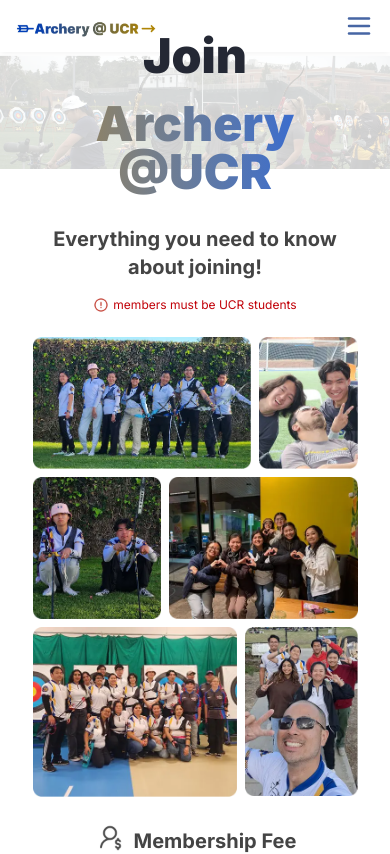
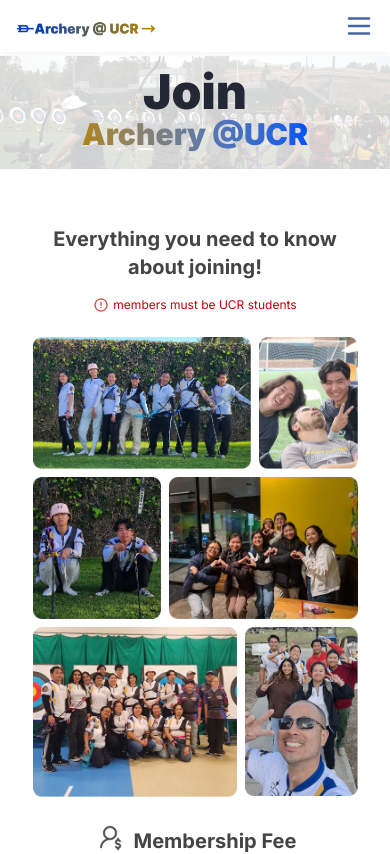
Before and after one commit to acm-ucr/archery-website, a Next.js app: page /join in a window 390 px wide. Shown: the top 854 px of the page. Built offline with nearby package versions, Linux system fonts and the light colour scheme.

Commit message:
Fix Join header's mobile responsiveness

```diff
--- a/src/components/header.tsx
+++ b/src/components/header.tsx
@@ -17,7 +17,7 @@
       <div className="absolute inset-0 flex items-center justify-center bg-white/75" />
       <div className="absolute inset-0 flex flex-col items-center justify-center pt-7 text-center text-5xl font-black md:pt-0 md:text-8xl">
         <p className="text-archery-grey-300">{title}</p>
-        <p className="from-archery-yellow-300 to-archery-blue-300 bg-gradient-to-r bg-clip-text p-5 text-transparent">
+        <p className="from-archery-yellow-300 to-archery-blue-300 bg-gradient-to-r bg-clip-text pb-7 text-3xl font-black text-transparent md:p-5 md:pt-0 md:text-8xl">
           {subTitle}
         </p>
       </div>
```
